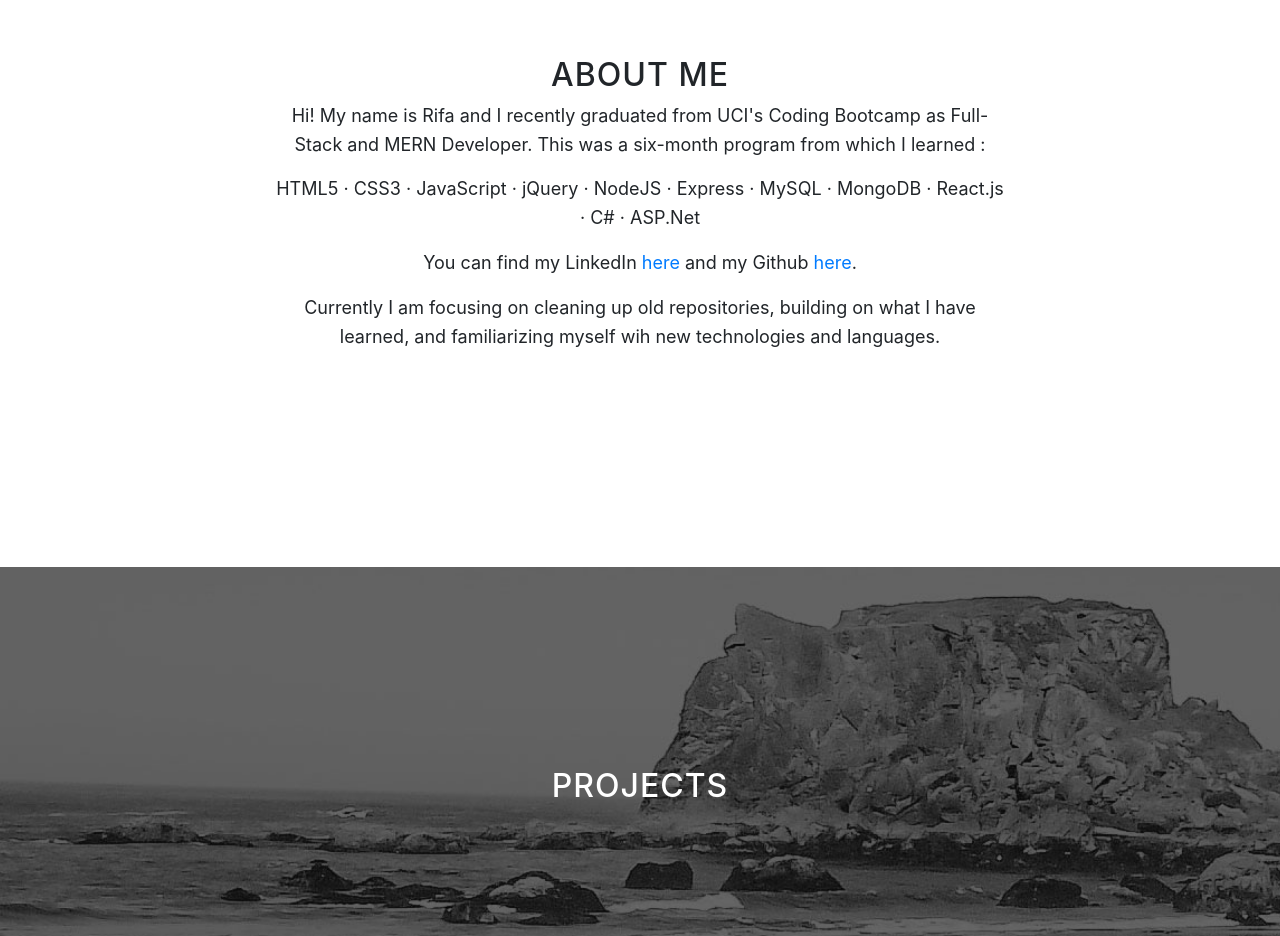
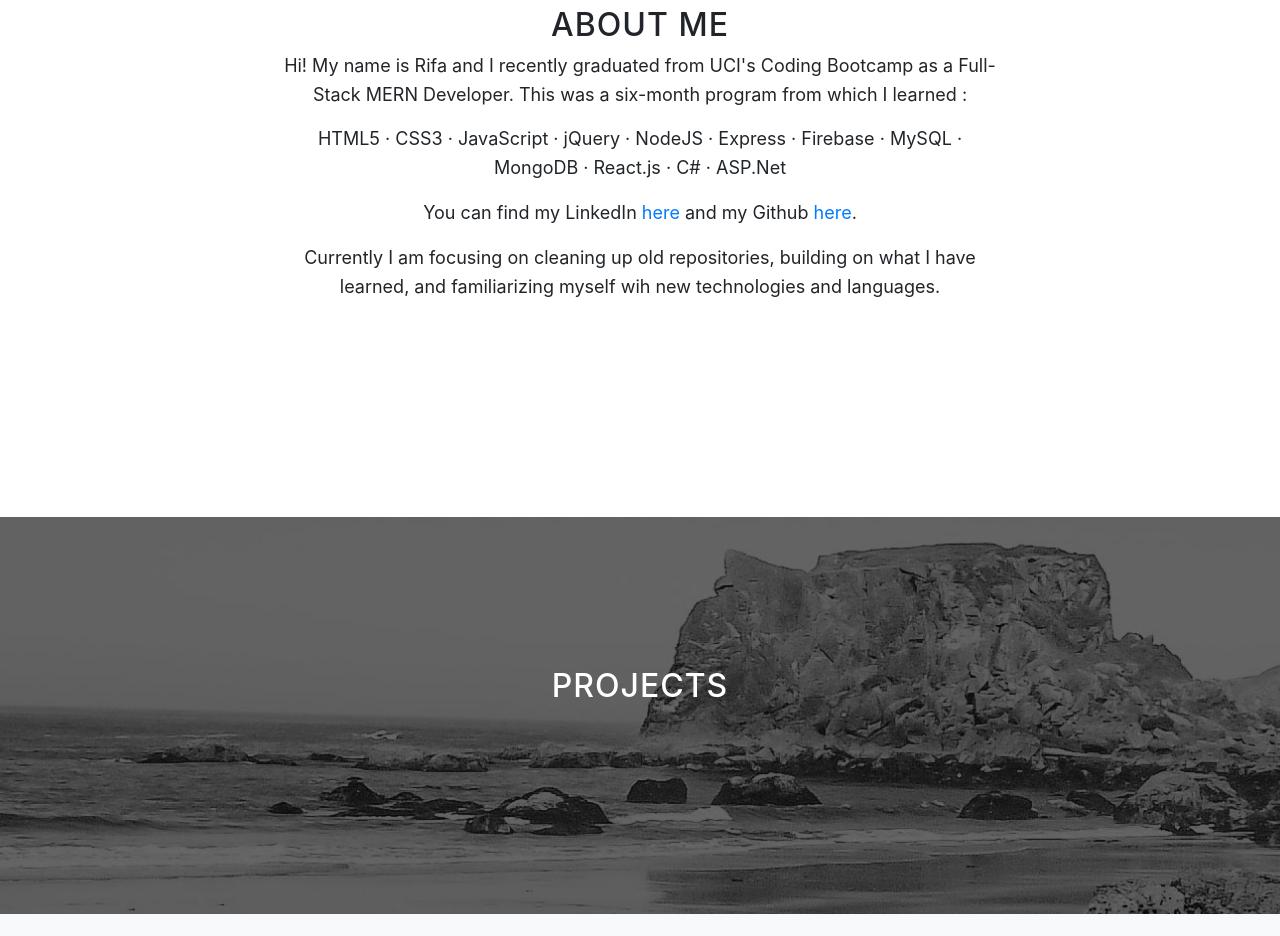
Before and after one commit to rifasyed/Portfolio, a website with bundled scripts: page index.html in a window 1280 px wide. Shown: the part 1300-2236 px from the top of the page. Built offline with nearby package versions, Linux system fonts and the light colour scheme.

Commit message:
minor changes

```diff
--- a/css/grayscale.css
+++ b/css/grayscale.css
@@ -238,7 +238,7 @@ a:focus, a:hover {
 
 @media (min-width: 992px) {
   .content-section {
-    padding-top: 200px;
+    padding-top: 150px;
     padding-bottom: 200px;
   }
   #map {
--- a/index.html
+++ b/index.html
@@ -79,10 +79,9 @@
       <div class="row">
         <div class="col-lg-8 mx-auto">
           <h2>About Me</h2>
-          <p>Hi! My name is Rifa and I recently graduated from UCI's Coding Bootcamp as Full-Stack and MERN Developer. This
-            was a six-month program from which I learned :
+          <p>Hi! My name is Rifa and I recently graduated from UCI's Coding Bootcamp as a Full-Stack MERN Developer. This was a six-month program from which I learned :
           </p>
-          <p>HTML5 · CSS3 · JavaScript · jQuery · NodeJS · Express · MySQL · MongoDB · React.js · C# · ASP.Net</p>
+          <p>HTML5 · CSS3 · JavaScript · jQuery · NodeJS · Express · Firebase · MySQL · MongoDB · React.js · C# · ASP.Net</p>
           <p>You can find my LinkedIn
             <a href="https://www.linkedin.com/in/rifasyed" target="_blank">here</a>
             and my Github
```
Also changed, not shown: css/grayscale.min.css.
